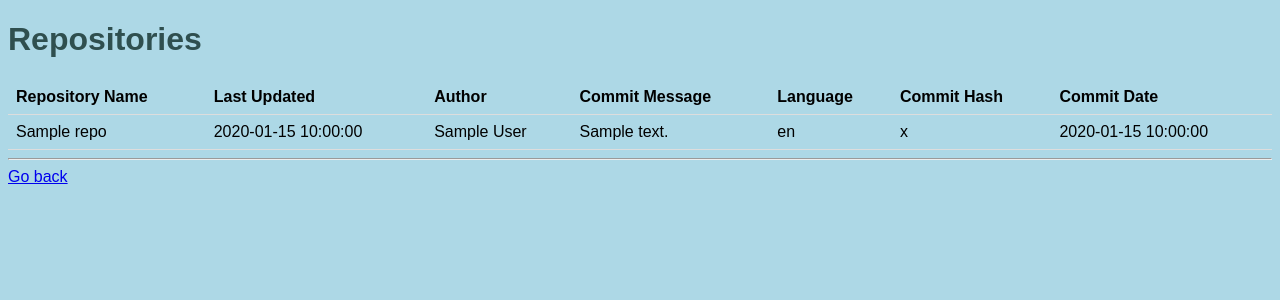
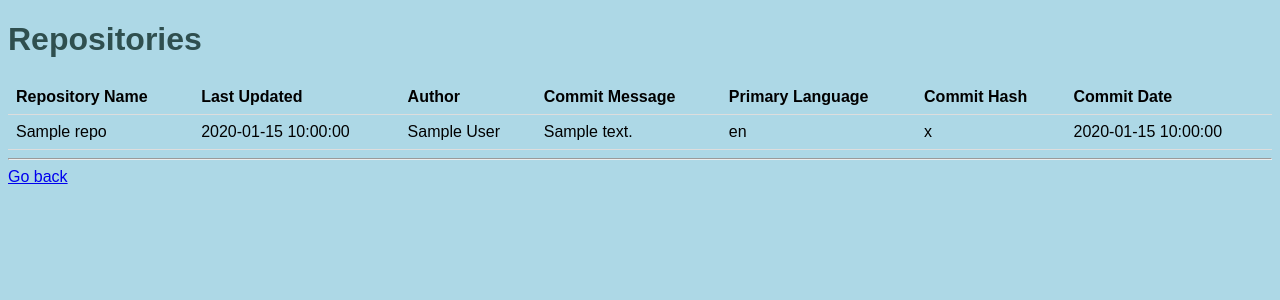
Before and after one commit to FinCoFella/SSELab2, a Flask app: template templates/repositories.html in a window 1280 px wide. Shown: the top 300 px of the page. Run offline with Flask 3, Linux system fonts and the light colour scheme; the template is opened without the code that fills it: most values are stand-ins (such as "Sample title", 1, 10 or a date in 2020).

Commit message:
25th Commit

```diff
--- a/templates/repositories.html
+++ b/templates/repositories.html
@@ -20,7 +20,7 @@
                 <th>Last Updated</th>
 		<th>Author</th>
 		<th>Commit Message</th>
-		<th>Language</th>
+		<th>Primary Language</th>
 		<th>Commit Hash</th>
 		<th>Commit Date</th>
             </tr>
```
